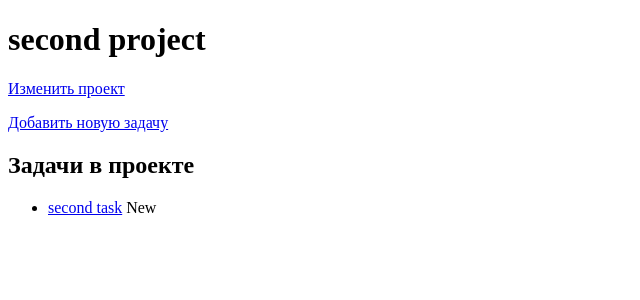
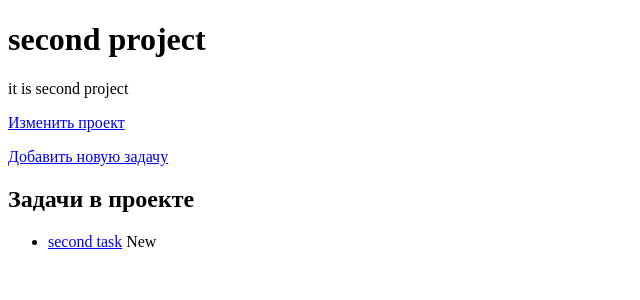
Before and after one commit to Depthmane/Quality-Control-for-BMSTU, a Django app: page /tasks/projects/4/ in a window 1280 px wide. Shown: the part 98-398 px from the top of the page, without its empty margins (0-640 px from the left). Run offline with Django 4.2, Linux system fonts and the light colour scheme; data comes from the database, SQL or seed files in the repository.

Commit message:
исправлена опечатка, теперь project.description отображается адекватно

```diff
--- a/project_tracker/tasks/templates/tasks/project_detail.html
+++ b/project_tracker/tasks/templates/tasks/project_detail.html
@@ -2,7 +2,7 @@
 
 {% block content %}
     <h1> {{ project.name }}</h1>
-    <p> {{ project.descriprion }}</p>
+    <p> {{ project.description }}</p>
 
     <!-- Ссылка для изменения задачи-->
      <p><a href="{% url 'tasks:update_project' project.id %}">Изменить проект</a></p>
```
